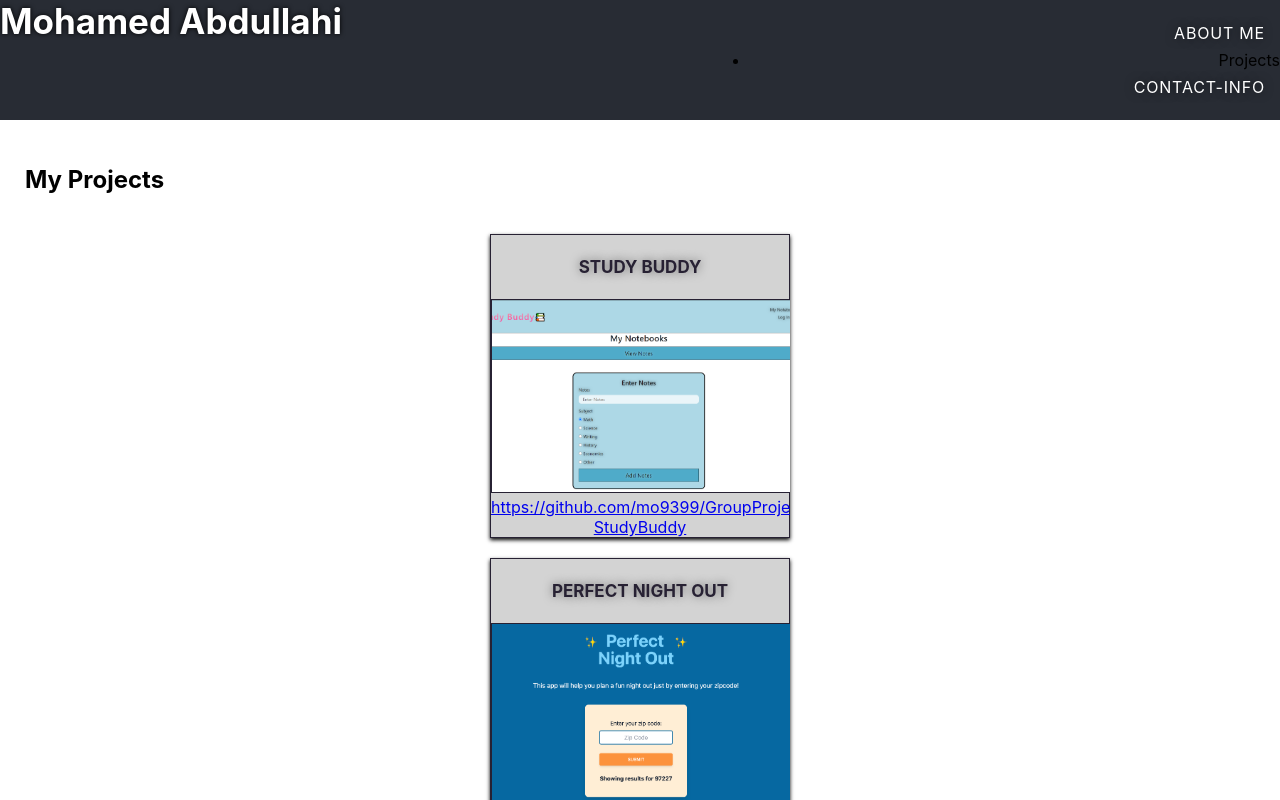
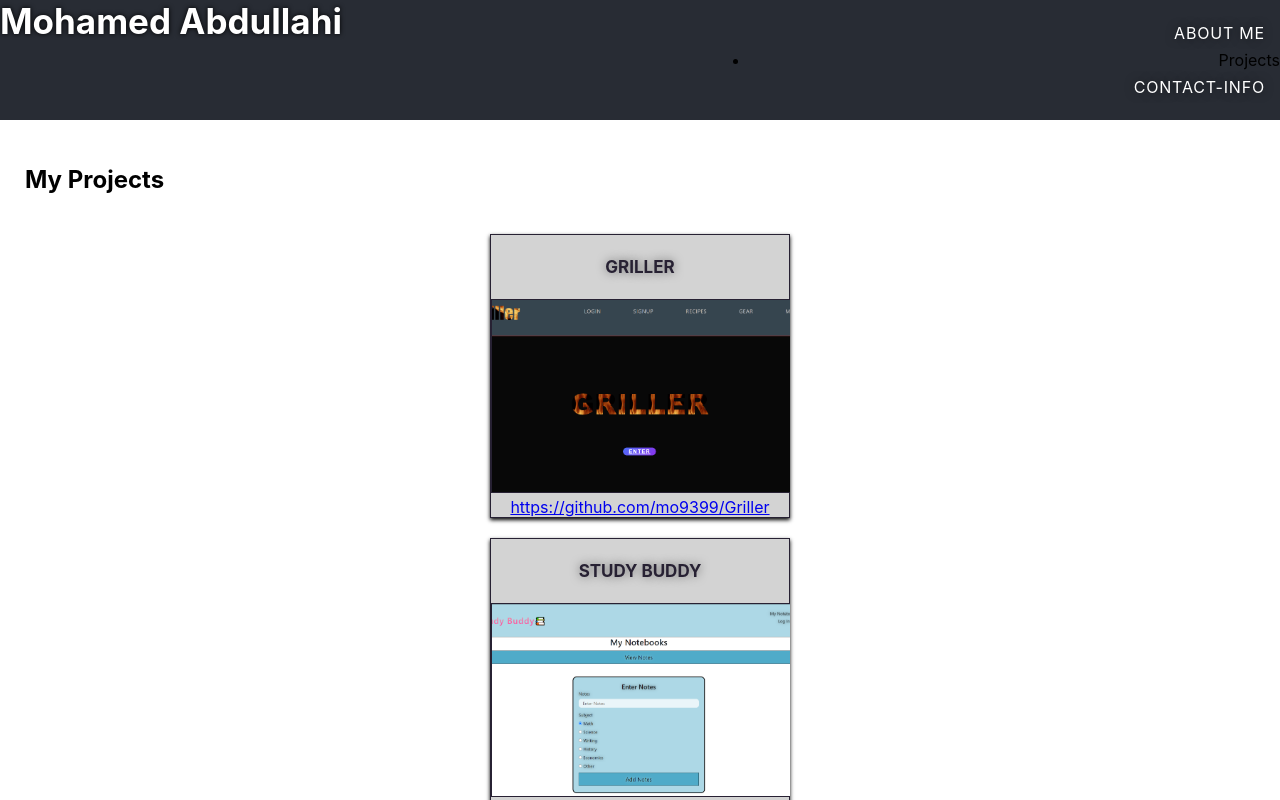
Before and after one commit to mo9399/react-portfolio, a React (Create React App) app: page / in a window 1280 px wide. Both pictures are taken after a click on the element "PROJECTS". Shown: the top 800 px of the page. Built offline with nearby package versions, Linux system fonts and the light colour scheme.

Commit message:
add griller to projects

```diff
--- a/src/components/Projects/index.js
+++ b/src/components/Projects/index.js
@@ -2,9 +2,17 @@ import React from "react";
 import Perfect from '../../assets/perfect.jpg';
 import StudyBuddy from '../../assets/studybuddy.png';
 import RunBuddy from '../../assets/runbuddy.jpg';
+import Griller from '../../assets/Griller.png';
+
 import Cards from "../Card";
 
 const project = [
+    {
+        name: 'Griller',
+        image: Griller,
+        link: 'https://github.com/mo9399/Griller',
+        github: 'https://github.com/mo9399/Griller'
+    },
     {
         name: 'Study Buddy',
         image: StudyBuddy,
```
Also changed, not shown: src/assets/Griller.png (added).
